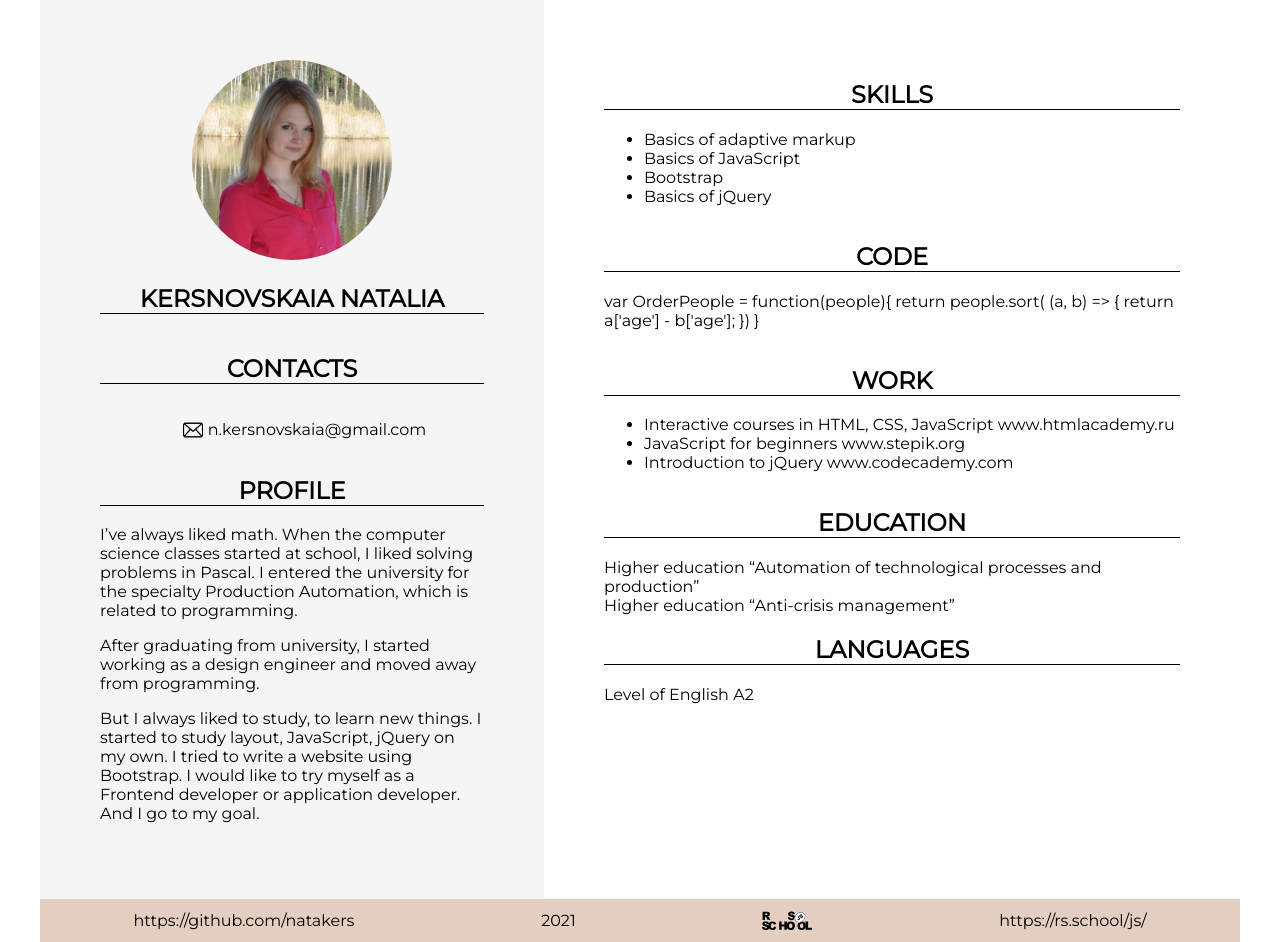
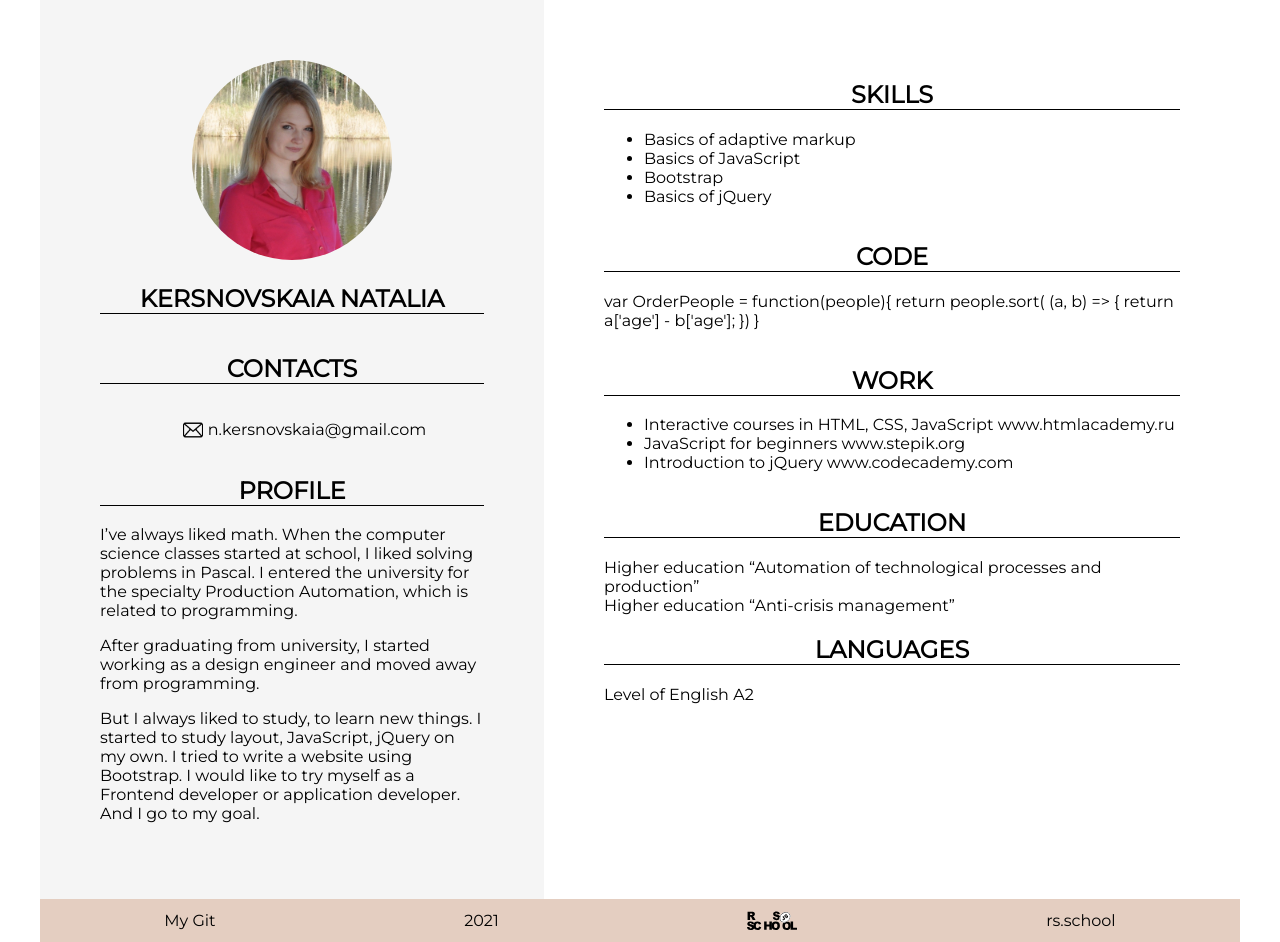
Before and after one commit to natakers/rsschool-cv, a plain HTML site: page index.html in a window 1280 px wide. Drawn offline with Linux system fonts and the light colour scheme.

Commit message:
fix: change link

```diff
--- a/index.html
+++ b/index.html
@@ -67,10 +67,10 @@
 
 	</main>
 			<footer>
-			<a href="">https://github.com/natakers</a>
+			<a href="https://github.com/natakers">My Git</a>
 			<div>2021</div>
 			<img class="rs" src="images/rs_school_js.svg" alt="">
-			<a href="">https://rs.school/js/</a>
+			<a href="https://rs.school/js/">rs.school</a>
 		</footer>
 		</div>
 </body>
```
